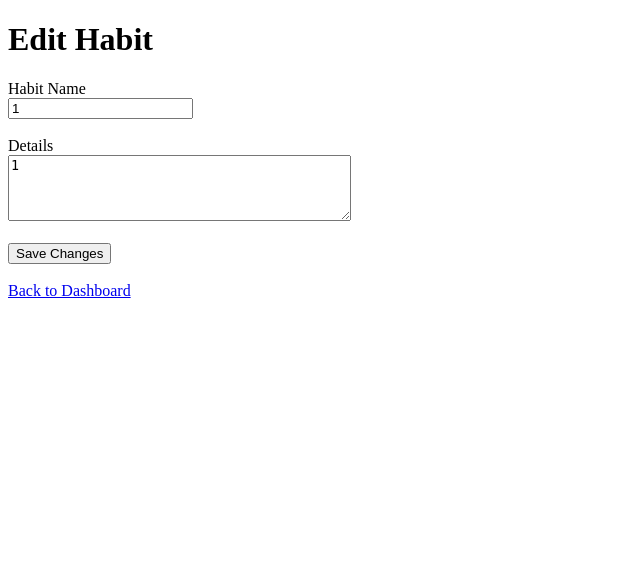
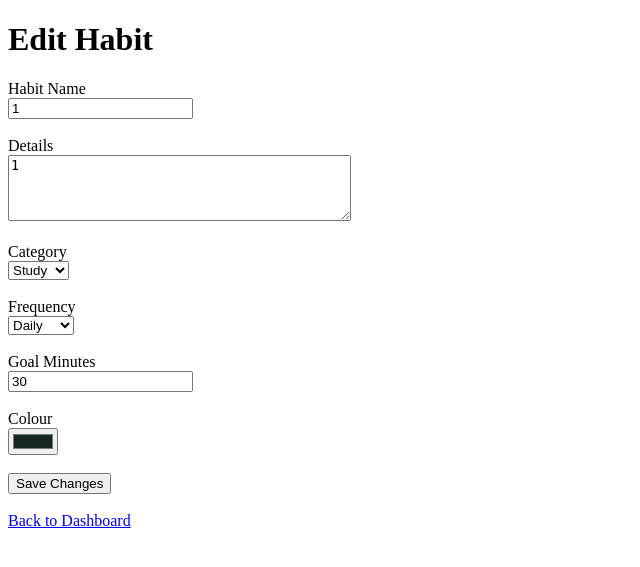
Before and after one commit to EvaShi612/life-tracker, a Flask app: page /edit/6 in a window 1280 px wide. Shown: the top 567 px of the page, without its empty margins (0-640 px from the left). Run offline with Flask 3, Linux system fonts and the light colour scheme; a user stored in the database is signed in; data comes from the database, SQL or seed files in the repository; both versions use the stored data as it was after the commit.

Commit message:
show updated habit details and secure edit/delete by user

```diff
--- a/app.py
+++ b/app.py
@@ -76,7 +76,7 @@ def dashboard():
 
     habits = conn.execute(
     """
-    SELECT id, habit_name, details
+    SELECT id, habit_name, details, category, frequency, goal_minutes, color
     FROM habits
     WHERE user_email = ?
     """,
@@ -108,15 +108,29 @@ def create_habit():
     if request.method == "POST":
         habit_name = request.form.get("habit_name")
         details = request.form.get("details")
+        category = request.form.get("category", "Other")
+        frequency = request.form.get("frequency", "Daily")
+        goal_minutes = request.form.get("goal_minutes", 30)
+        color = request.form.get("color", "#2f7a57")
 
         conn = sqlite3.connect("life_tracker.db")
         conn.execute(
-            """
-            INSERT INTO habits (user_email, habit_name, details)
-            VALUES (?, ?, ?)
-            """,
-            (session["user_email"], habit_name, details)
-        )
+    """
+    INSERT INTO habits
+    (user_email, habit_name, details, category, frequency, goal_minutes, color)
+    VALUES (?, ?, ?, ?, ?, ?, ?)
+    """,
+    (
+        session["user_email"],
+        habit_name,
+        details,
+        category,
+        frequency,
+        goal_minutes,
+        color
+    )
+)
+
         conn.commit()
         conn.close()
 
@@ -133,9 +147,13 @@ def delete_habit(habit_id):
 
     conn = sqlite3.connect("life_tracker.db")
 
+# 只删除属于当前登录用户的 Habit
     conn.execute(
-        "DELETE FROM habits WHERE id = ?",
-        (habit_id,)
+        """
+        DELETE FROM habits
+        WHERE id = ? AND user_email = ?
+        """,
+        (habit_id, session["user_email"])
     )
     conn.commit()
     conn.close()
@@ -151,17 +169,35 @@ def edit_habit(habit_id):
         return redirect(url_for("login"))
 
     conn = sqlite3.connect("life_tracker.db")
+
+    # 如果用户提交修改后的 Habit。从 edit_habit.html 获取新的资料。然后 UPDATE 数据库里对应的 Habit
     if request.method == "POST":
         habit_name = request.form.get("habit_name")
         details = request.form.get("details")
+        category = request.form.get("category", "Other")
+        frequency = request.form.get("frequency", "Daily")
+        goal_minutes = request.form.get("goal_minutes", 30)
+        color = request.form.get("color", "#071a11")
+
+# 根据 habit_id 找到原来的 Habit，并更新所有资料
         conn.execute(
             """
             UPDATE habits
-            SET habit_name = ?, details = ?
-            WHERE id = ?
+            SET habit_name = ?, details = ?, category = ?, frequency = ?, goal_minutes = ?, color = ?
+            WHERE id = ? AND user_email = ?
             """,
-            (habit_name, details, habit_id)
+            (
+                habit_name,
+                details,
+                category,
+                frequency,
+                goal_minutes,
+                color,
+                habit_id,
+                session["user_email"]
+            )
         )
+
         conn.commit()
         conn.close()
         return redirect(url_for("dashboard"))
@@ -169,9 +205,9 @@ def edit_habit(habit_id):
         """
         SELECT *
         FROM habits
-        WHERE id = ?
+        WHERE id = ? AND user_email = ?
         """,
-        (habit_id,)
+        (habit_id,session["user_email"])
     ).fetchone()
     conn.close()
 
--- a/templates/edit_habit.html
+++ b/templates/edit_habit.html
@@ -32,7 +32,6 @@ method="POST" 表示点击 Save Changes 后，
 
     <!--
     多行文字输入框，四行高，大约40个字宽
-
     {{ habit[3] }}
         自动把数据库原本的 Details 放进去
     -->
@@ -44,6 +43,61 @@ method="POST" 表示点击 Save Changes 后，
 
     <br><br>
 
+    <!--
+Category（习惯类别）
+用户可以修改这个 Habit 属于哪一种类型。
+name="category" 会对应 app.py 里的：
+request.form.get("category")
+-->
+<label>Category</label><br>
+<select name="category">
+    <option value="Other" {% if habit[4] == "Other" %}selected{% endif %}>Other</option>
+    <option value="Study" {% if habit[4] == "Study" %}selected{% endif %}>Study</option>
+    <option value="Health" {% if habit[4] == "Health" %}selected{% endif %}>Health</option>
+    <option value="Rest" {% if habit[4] == "Rest" %}selected{% endif %}>Rest</option>
+    <option value="Social" {% if habit[4] == "Social" %}selected{% endif %}>Social</option>
+</select>
+
+<br><br>
+
+<!--
+Frequency（完成频率）
+用户可以修改这个 Habit 是每天完成还是每周完成。
+-->
+<label>Frequency</label><br>
+<select name="frequency">
+    <option value="Daily" {% if habit[5] == "Daily" %}selected{% endif %}>Daily</option>
+    <option value="Weekly" {% if habit[5] == "Weekly" %}selected{% endif %}>Weekly</option>
+</select>
+
+<br><br>
+
+<!--
+Goal Minutes（目标时间）
+修改这个 Habit 的目标分钟数。
+-->
+<label>Goal Minutes</label><br>
+<input
+    type="number"
+    name="goal_minutes"
+    value="{{ habit[6] }}"
+    min="1"
+>
+
+<br><br>
+
+<!--
+Colour（颜色）
+修改 Habit 的颜色。
+-->
+<label>Colour</label><br>
+<input
+    type="color"
+    name="color"
+    value="{{ habit[7] }}"
+>
+
+<br><br>
     <button type="submit">Save Changes</button>
 
 </form>
```
Also changed, not shown: templates/dashboard.html (+58 -11 lines), life_tracker.db.
